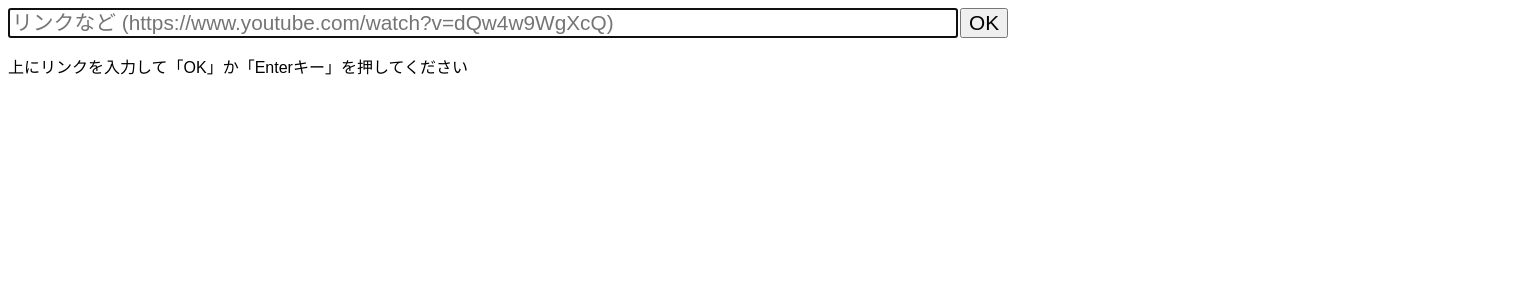
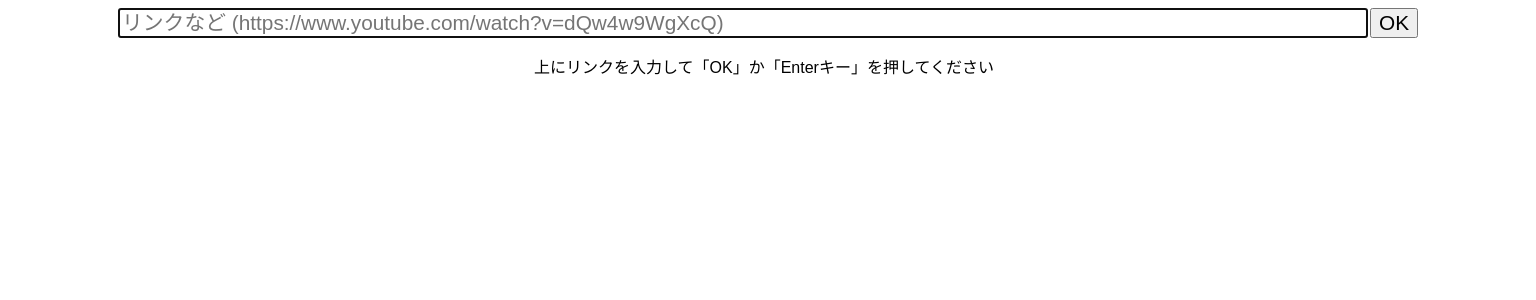
Before and after one commit to shiminiku/yt-d, a Next.js app: page / in a window 1536 px wide. Shown: the top 300 px of the page. Built offline with nearby package versions, Linux system fonts and the light colour scheme.

Commit message:
change layout
- align center
- set min-width to closed video details
- set <details> cursor to pointer

```diff
--- a/components/Main.tsx
+++ b/components/Main.tsx
@@ -82,8 +82,8 @@ export default function Main() {
         </button>
       </form>
 
-      {!response && <p>上にリンクを入力して「OK」か「Enterキー」を押してください</p>}
       <div className={style["result-container"]}>
+        {!response && <p>上にリンクを入力して「OK」か「Enterキー」を押してください</p>}
         <VideoDetails response={response} />
         {response &&
           (response.streamingData ? (
--- a/styles/Main.module.scss
+++ b/styles/Main.module.scss
@@ -1,7 +1,8 @@
 .form {
-  max-width: 1000px;
+  max-width: 900px;
+  margin: auto;
   display: grid;
-  grid-template-columns: minmax(0, 1fr) 3em;
+  grid-template-columns: 1fr 3em;
   gap: 0.1em;
   * {
     font-size: 1.3em;
@@ -33,10 +34,23 @@
   }
 }
 
+.result-container {
+  max-width: max-content;
+  margin: auto;
+}
+
+// viewport-width >= 1300px (mobile-first)
 @media (min-width: 1300px) {
+  .form {
+    max-width: 1300px;
+  }
   .result-container {
     display: grid;
     grid-template-columns: auto 1fr;
     gap: 0.5em;
+
+    & > :nth-child(1) {
+      min-width: 400px;
+    }
   }
 }
--- a/styles/VideoDetails.module.scss
+++ b/styles/VideoDetails.module.scss
@@ -19,6 +19,10 @@
     width: 100%;
     height: 30em;
   }
+
+  details > summary {
+    cursor: pointer;
+  }
 }
 
 @media (prefers-color-scheme: dark) {
```
